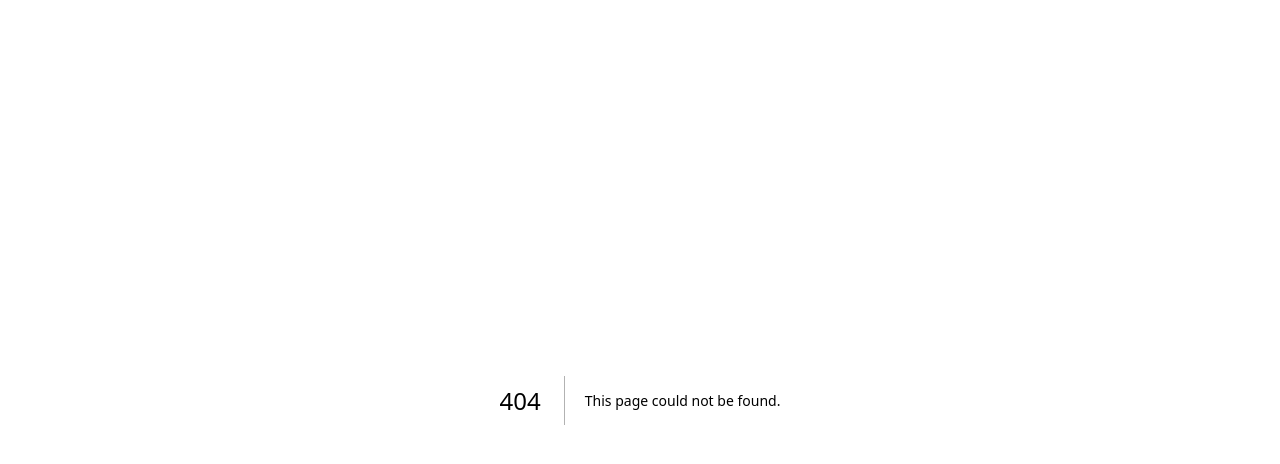
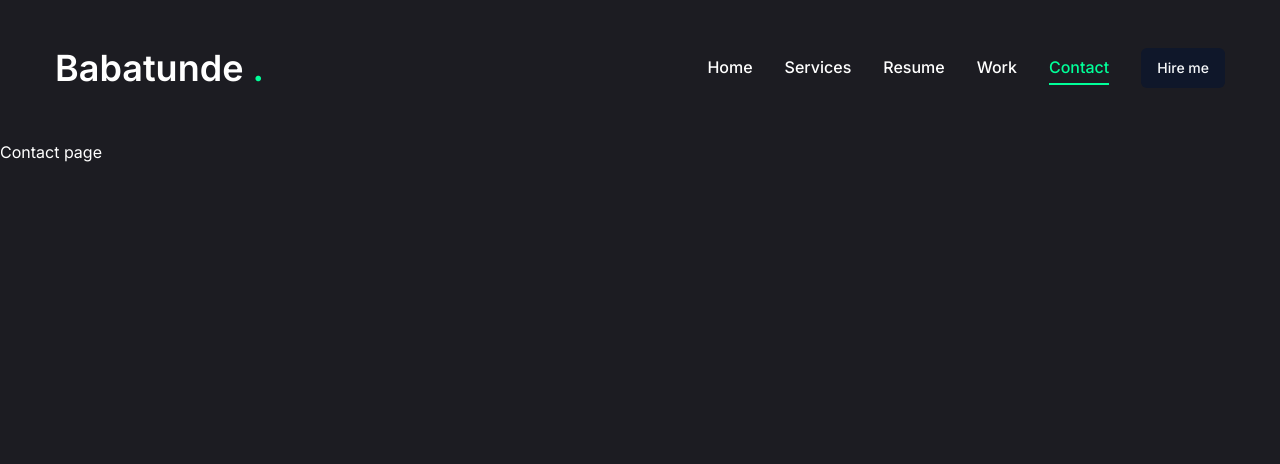
Before and after one commit to TundeOladejo/babz-portfolio, a Next.js app: page /contact in a window 1280 px wide. Before the commit this address had no page. Shown: the top 464 px of the page. Built offline with nearby package versions, Linux system fonts and the light colour scheme.

Commit message:
created the header and nav component

```diff
--- /dev/null
+++ b/app/contact/page.jsx
@@ -0,0 +1,7 @@
+const Contact = () => {
+  return (
+    <div>Contact page</div>
+  )
+}
+
+export default Contact;
--- a/app/layout.jsx
+++ b/app/layout.jsx
@@ -1,5 +1,8 @@
 import { Inter } from "next/font/google";
 import "./globals.css";
+
+//components
+import Header from "@/components/Header";
 
 const inter = Inter({ subsets: ["latin"],
   weight: ["100", "200", "300", "400", "500", "600", "700", "800"],
@@ -14,7 +17,10 @@
 export default function RootLayout({ children }) {
   return (
     <html lang="en">
-      <body className={inter.variable}>{children}</body>
+      <body className={inter.variable}>
+        <Header />
+        {children}
+      </body>
     </html>
   );
 }
--- /dev/null
+++ b/app/resume/page.jsx
@@ -0,0 +1,7 @@
+const Resume = () => {
+  return (
+    <div>Resume page</div>
+  )
+};
+
+export default Resume;
--- /dev/null
+++ b/app/services/page.jsx
@@ -0,0 +1,5 @@
+const Services = () => {
+  return  <div>services page</div>
+}
+
+export default Services;
--- /dev/null
+++ b/app/work/page.jsx
@@ -0,0 +1,7 @@
+const Work = () => {
+  return (
+    <div>Work page</div>
+  )
+}
+
+export default Work;
--- /dev/null
+++ b/components/Header.jsx
@@ -0,0 +1,35 @@
+import Link from "next/link";
+import { Button } from "./ui/button";
+
+// components
+import Nav from "./Nav";
+
+const Header = () => {
+    return (
+        <header className="py-8 xl:py-12 text-whit">
+            <div className="container mx-auto flex justify-between items-center">
+                {/* logo */}
+                <Link href="/">
+                    <h1 className="text-4xl font-semibold">
+                        Babatunde <span className="text-accent">.</span>
+                    </h1>
+                </Link>
+
+                {/* Desktop Nav */}
+                <div className="hidden xl:flex items-center gap-8">
+                    <Nav />
+                    <Link href="/contact">
+                        <Button>Hire me</Button>
+                    </Link>
+                </div>
+
+                {/* mobile Nav */}
+                <div className="xl:hidden">
+                    mobile nav
+                </div>
+            </div>
+        </header>
+    )
+}
+
+export default Header;
--- /dev/null
+++ b/components/Nav.jsx
@@ -0,0 +1,40 @@
+"use client";
+
+import Link from "next/link";
+import { usePathname } from "next/navigation";
+
+const links = [
+    {
+        name: 'home',
+        path: '/'
+    },
+    {
+        name: 'services',
+        path: '/services'
+    },
+    {
+        name: 'resume',
+        path: '/resume'
+    },
+    {
+        name: 'work',
+        path: '/work'
+    },
+    {
+        name: 'contact',
+        path: '/contact'
+    },
+]
+
+const Nav = () => {
+    const pathname = usePathname()
+    return (
+        <nav className="flex gap-8">
+            {links.map((link, index) => {
+                return <Link href={link.path} key={index} className={`${link.path === pathname && "text-accent border-b-2 border-accent"} capitalize font-medium hover:text-accent transition-all`}>{link.name}</Link>
+            })}
+        </nav>
+    )
+}
+
+export default Nav;
--- a/package.json
+++ b/package.json
@@ -17,6 +17,7 @@
     "@radix-ui/react-tooltip": "^1.0.7",
     "class-variance-authority": "^0.7.0",
     "clsx": "^2.1.1",
+    "framer-motion": "^11.2.10",
     "lucide-react": "^0.395.0",
     "next": "14.2.4",
     "react": "^18",
```
Also changed, not shown: 1 other file (tests, documents, lock files or other folders).
